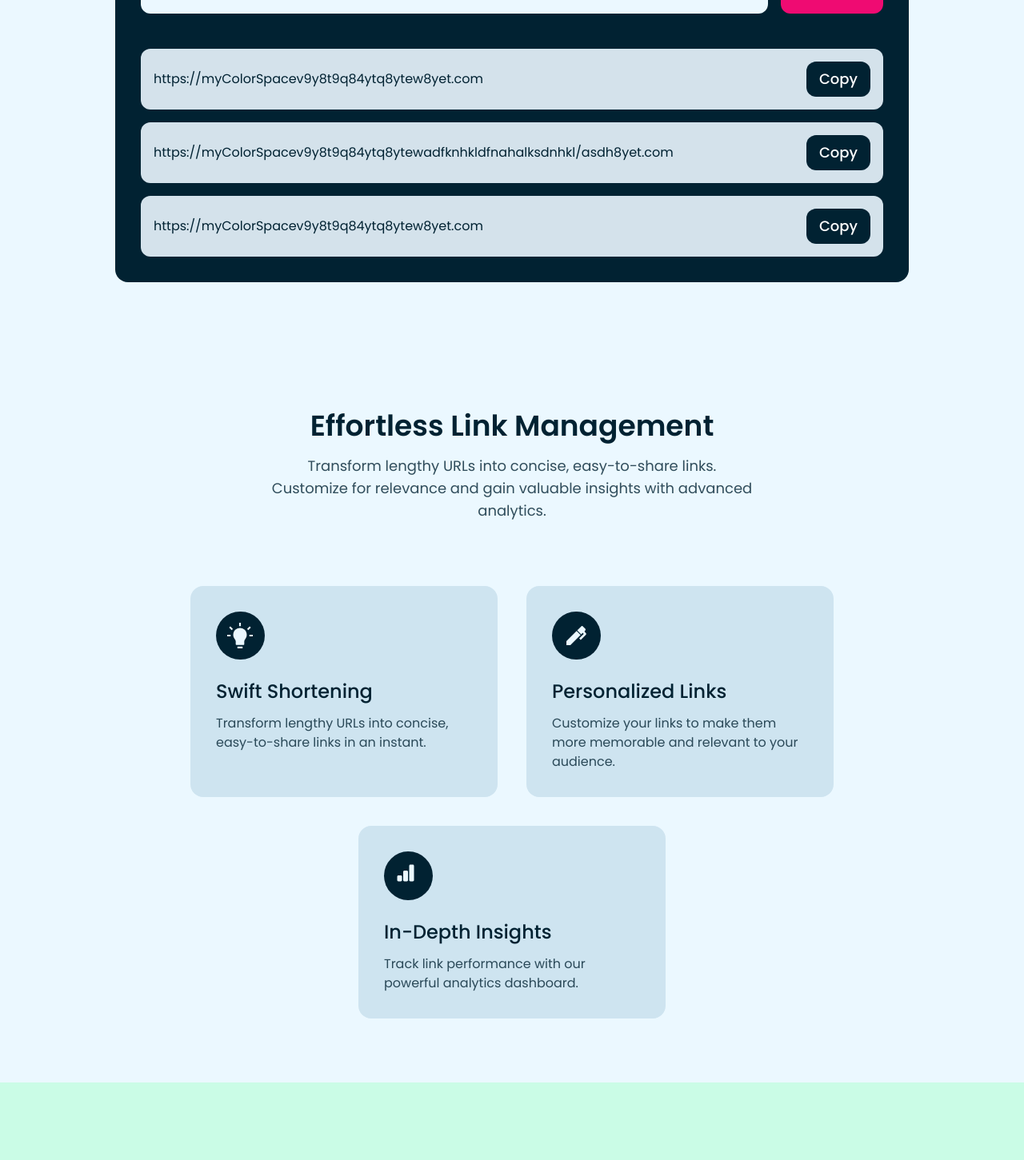
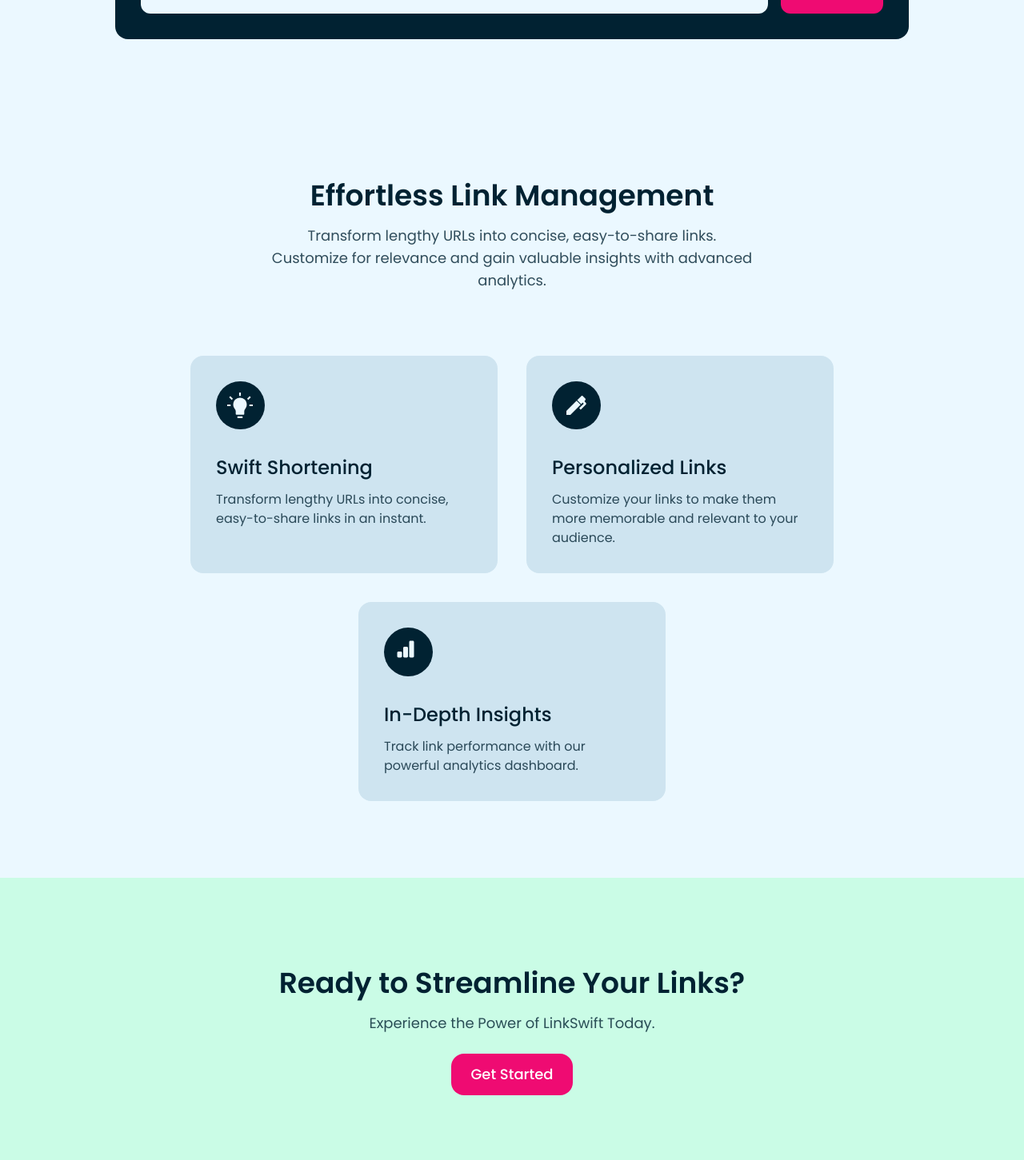
Before and after one commit to komal8556/LinkSwift-application, a React (Vite) app: page / in a window 1280 px wide. Shown: the part 860-2311 px from the top of the page at 80% size. Built offline with nearby package versions, Linux system fonts and the light colour scheme.

Commit message:
minor style change

```diff
--- a/src/components/CallToAction.jsx
+++ b/src/components/CallToAction.jsx
@@ -1,6 +1,6 @@
 const CallToAction = () => (
   <section className="bg-secondary">
-    <div className="py-24 max-w-[86rem] mx-auto px-8 text-center">
+    <div className="py-28 max-w-[86rem] mx-auto px-8 text-center">
       <h2 className='text-4xl text-textColor font-semibold'>Ready to Streamline Your Links?</h2>
       <p className="text-textColor/80 mt-4 text-lg">Experience the Power of LinkSwift Today.</p>
       <button className="mt-6 px-6 py-3 text-lg font-medium text-white bg-accent rounded-2xl hover:bg-[#9a0c4c]">Get Started</button>
--- a/src/components/CardsInfo.jsx
+++ b/src/components/CardsInfo.jsx
@@ -4,7 +4,7 @@ import {features} from "../constant/index";
 const FeatureCard = ({icon, title, content}) => {
   return (
     <div className='bg-[#CEE4F0] max-w-[24rem] rounded-2xl p-8 '>
-      <div className='w-[3.8rem] h-[3.8rem] flex justify-center items-center bg-textColor rounded-full mb-6'>
+      <div className='w-[3.8rem] h-[3.8rem] flex justify-center items-center bg-textColor rounded-full mb-8'>
         <img src={icon} alt="icon" />
       </div>
       <h5 className='text-textColor font-medium text-2xl'>{title}</h5>
@@ -15,7 +15,7 @@ const FeatureCard = ({icon, title, content}) => {
 
 const CardsInfo = () => {
   return (
-    <section className='card-section py-16 lg:py-20'>
+    <section className='card-section py-16 lg:py-24'>
       <div className='max-w-[38rem] text-center mx-auto'>
         <h2 className='text-4xl text-textColor font-semibold'>Effortless Link Management</h2>
         <p className='text-lg text-textColor/80 mt-4'>Transform lengthy URLs into concise, easy-to-share links. Customize for relevance and gain valuable insights with advanced analytics.</p>
--- a/src/components/Hero.jsx
+++ b/src/components/Hero.jsx
@@ -8,7 +8,7 @@ const Hero = () => (
     <div className="text-center max-w-[32rem] lg:max-w-[36rem] lg:text-left  lg:w-[50%] self-center lg:self-start lg:mt-16">
       <h2 className="text-4xl md:text-5xl leading-[1.2] text-textColor font-semibold">Shorten Your Links. Share with Ease</h2>
       <p className="mt-4 text-lg text-textColor/80">Struggling with long and unwieldy website addresses? LinkSwift is your ultimate solution. Say goodbye to complicated links and hello to simplicity and efficiency.</p>
-      <button className="px-6 mt-7 py-3 font-medium text-xl bg-gradient text-white rounded-xl">Get started</button>
+      <button className="px-6 mt-7 py-3 font-medium text-xl bg-gradient text-white rounded-xl hover:scale-[104%] transition-all duration-100 ease-out focus:scale-[104%] ">Get started</button>
     </div>
   </section>
 )
--- a/src/components/UrlShortener.jsx
+++ b/src/components/UrlShortener.jsx
@@ -2,7 +2,7 @@ import React from 'react'
 
 const ShortenUrlList = () => {
   return (
-    <div className='mt-8 md:mt-11  flex flex-col gap-4'>
+    <div className='hidden mt-8 md:mt-11  flex flex-col gap-4'>
       <div className='flex flex-col md:flex-row gap-4 px-4 py-4 items-center bg-background/90 lg:justify-between rounded-xl text-center md:text-left'>
         <p className='text-base text-textColor break-words w-full hover:underline'>https://myColorSpacev9y8t9q84ytq8ytew8yet.com</p>
         <button className='bg-textColor text-white font-medium text-lg px-4 py-2 rounded-xl w-full sm:w-auto hover:bg-[#133445]'>Copy</button>
@@ -26,7 +26,7 @@ const UrlShortener = () => {
         <div className="flex flex-col gap-4 md:flex-row md:gap-3  md:justify-between">
 
           <input type="text" className='bg-background text-textColor font-Poppins w-full rounded-xl outline-none max-w-[49rem] px-6 py-4' placeholder='Enter your Url...' />
-          <button className='bg-accent text-white font-semibold text-xl px-6 py-4 rounded-xl'>Shorten</button>
+          <button className='bg-accent text-white font-semibold text-xl px-6 py-4 rounded-xl hover:bg-[#b3125a]'>Shorten</button>
         </div>
         <ShortenUrlList/>
       </form>
```
